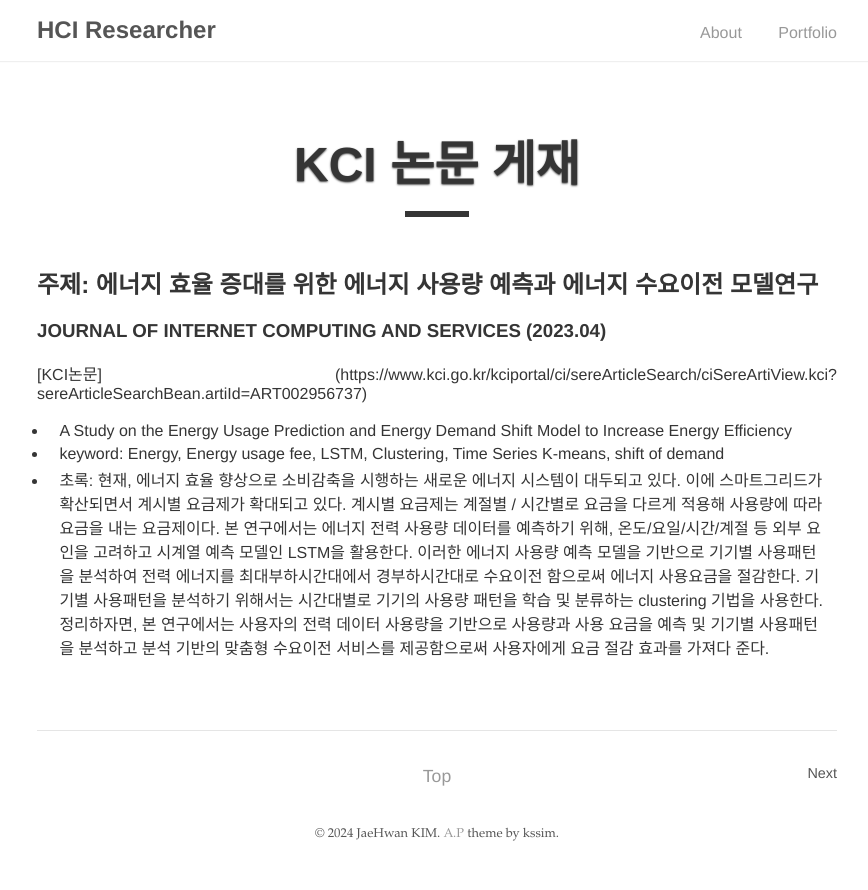
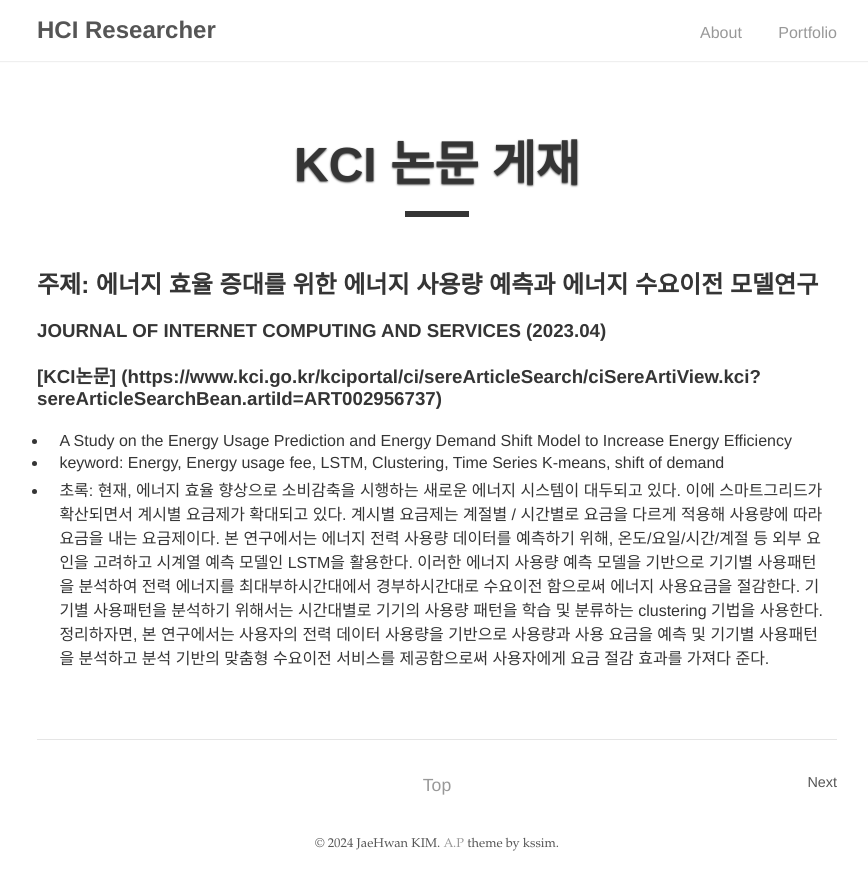
Before and after one commit to kjhwan98/kjhwan98.github.io, a Jekyll site: the page built from _posts/2023-04-01-Paper.md, in a window 1280 px wide. Shown: the top 890 px of the page, without its empty margins (203-1071 px from the left). Built offline with Jekyll 4.4.1, drawn with Linux system fonts in a browser that asks for light colours.

```diff
--- a/_posts/2023-04-01-Paper.md
+++ b/_posts/2023-04-01-Paper.md
@@ -8,7 +8,7 @@ type: G
 
 ## 주제: 에너지 효율 증대를 위한 에너지 사용량 예측과 에너지 수요이전 모델연구 <br/>
 ### JOURNAL OF INTERNET COMPUTING AND SERVICES (2023.04)<br/>
-[KCI논문] (https://www.kci.go.kr/kciportal/ci/sereArticleSearch/ciSereArtiView.kci?sereArticleSearchBean.artiId=ART002956737)
+### [KCI논문] (https://www.kci.go.kr/kciportal/ci/sereArticleSearch/ciSereArtiView.kci?sereArticleSearchBean.artiId=ART002956737)
 - A Study on the Energy Usage Prediction and Energy Demand Shift Model to Increase Energy Efficiency <br/>
 - keyword: Energy, Energy usage fee, LSTM, Clustering, Time Series K-means, shift of demand
 - 초록: 현재, 에너지 효율 향상으로 소비감축을 시행하는 새로운 에너지 시스템이 대두되고 있다. 이에 스마트그리드가 확산되면서 계시별 요금제가 확대되고 있다. 계시별 요금제는 계절별 / 시간별로 요금을 다르게 적용해 사용량에 따라 요금을 내는 요금제이다. 본 연구에서는 에너지 전력 사용량 데이터를 예측하기 위해, 온도/요일/시간/계절 등 외부 요인을 고려하고 시계열 예측 모델인 LSTM을 활용한다. 이러한 에너지 사용량 예측 모델을 기반으로 기기별 사용패턴을 분석하여 전력 에너지를 최대부하시간대에서 경부하시간대로 수요이전 함으로써 에너지 사용요금을 절감한다. 기기별 사용패턴을 분석하기 위해서는 시간대별로 기기의 사용량 패턴을 학습 및 분류하는 clustering 기법을 사용한다. 정리하자면, 본 연구에서는 사용자의 전력 데이터 사용량을 기반으로 사용량과 사용 요금을 예측 및 기기별 사용패턴을 분석하고 분석 기반의 맞춤형 수요이전 서비스를 제공함으로써 사용자에게 요금 절감 효과를 가져다 준다.
```
